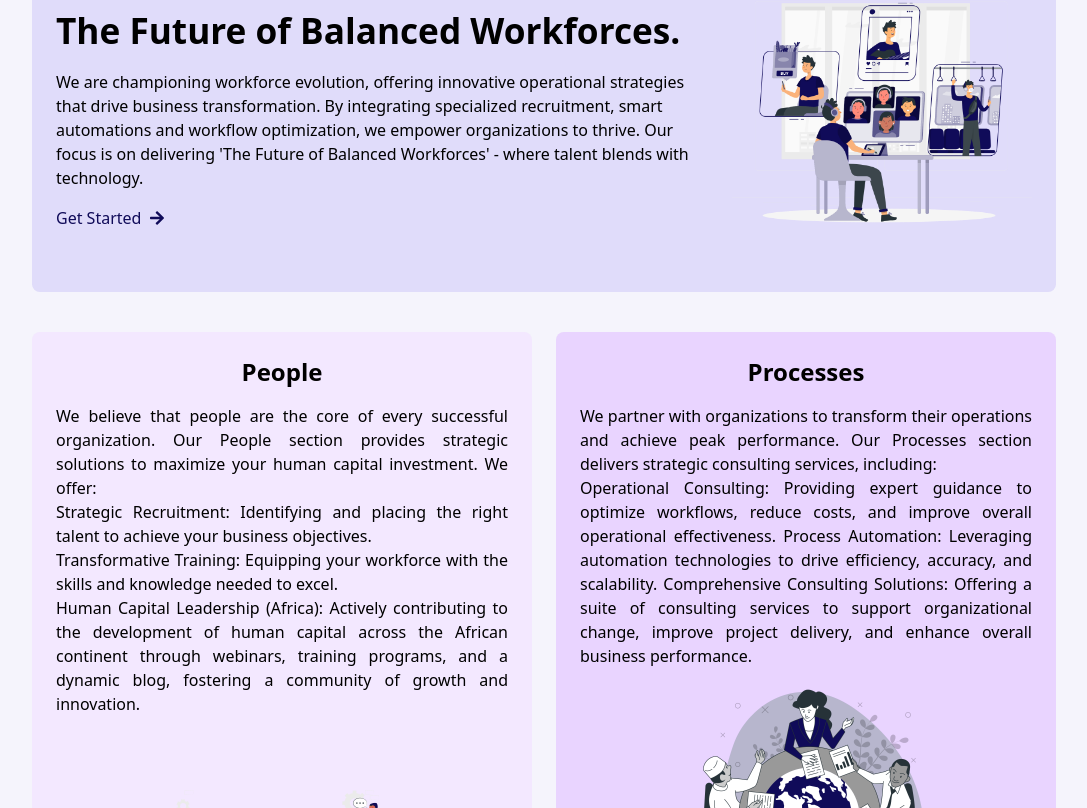
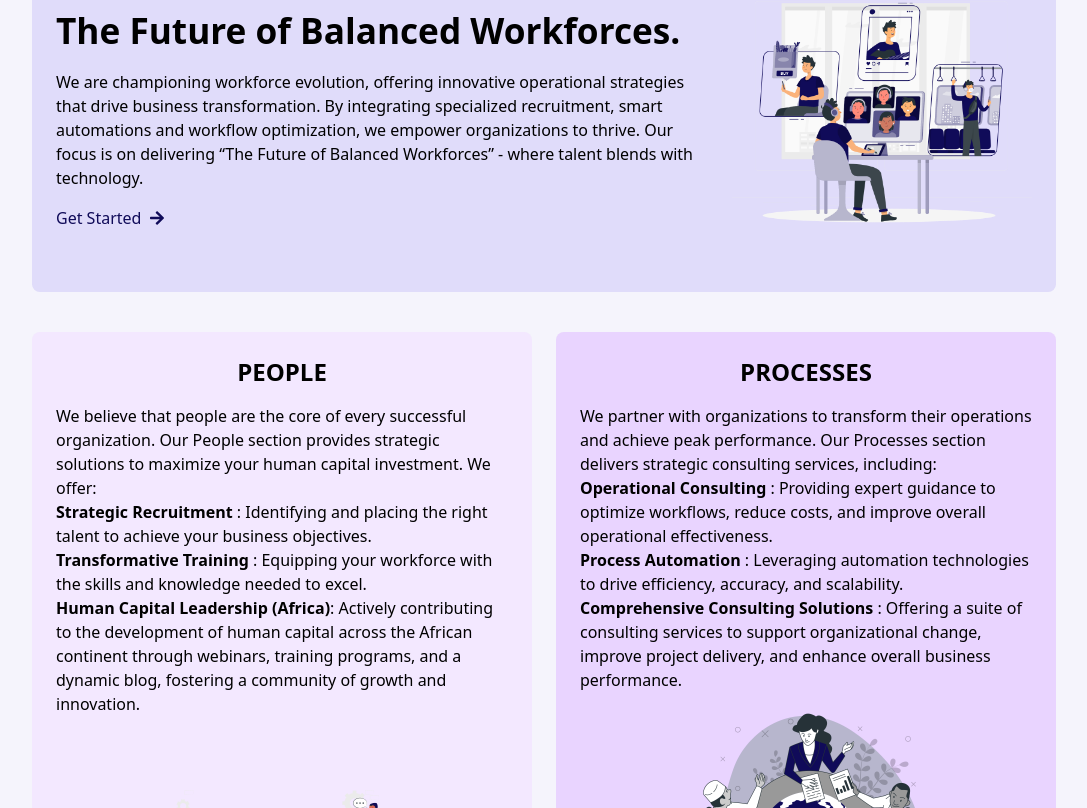
Before and after one commit to streetopsng/streetops, a Next.js app: page / in a window 1280 px wide. Shown: the part 732-1540 px from the top of the page, without its empty margins (96-1183 px from the left). Built offline with nearby package versions, Linux system fonts and the light colour scheme.

Commit message:
typography changes

```diff
--- a/src/components/LandingPageComponents/Header.tsx
+++ b/src/components/LandingPageComponents/Header.tsx
@@ -36,7 +36,7 @@ useEffect(()=>{
 
 
   return (
-    <div  className=" lg:mx-32 md:mx-8 mx-4 mdlg:static relative">
+    <div  className=" xl:mx-32 md:mx-8 mx-4 mdlg:static relative">
         <div style={{zIndex:10}} className="py-4 flex justify-between items-center  ">
 
         <section>
--- a/src/components/LandingPageComponents/HeroSection.tsx
+++ b/src/components/LandingPageComponents/HeroSection.tsx
@@ -21,7 +21,7 @@ gsap.fromTo(headerEl.current,{
     })
     },[])
   return (
-    <div style={{zIndex:2}} className='relative lg:px-32 md:px-8 px-4 flex py-8 md:flex-row flex-col'>
+    <div style={{zIndex:2}} className='relative xl:px-32 md:px-8 px-4 flex py-8 md:flex-row flex-col'>
         {/* First Section */}
         <section className='px-2 md:w-[55%] w-full '>
 <span className='bg-[#2ABFD538] text-[#662AD5] inline-block px-4 rounded-xl text-[0.8rem] '>Powerful Platform</span>
--- a/src/components/LandingPageComponents/Section.tsx
+++ b/src/components/LandingPageComponents/Section.tsx
@@ -6,7 +6,7 @@ import { FaArrowRight } from 'react-icons/fa';
 
 const Section = () => {
   return (
-    <div className="lg:px-32 md:px-8 px-4 flex flex-col justify-start items-center min-h-screen px-4  lg:px-20 py-10 space-y-10">
+    <div className="xl:px-32 md:px-8 px-4 flex flex-col justify-start items-center min-h-screen px-4  lg:px-20 py-10 space-y-10">
       {/* Header Section */}
       {/* <div className="text-center space-y-4 max-w-2xl">
         <h1 className="font-semibold text-2xl sm:text-3xl lg:text-[2.7rem] leading-tight">
@@ -33,13 +33,14 @@ const Section = () => {
             Balanced Workforces.
           </h2>
           <p>
-          We are championing workforce evolution, offering innovative operational strategies that drive business transformation. By integrating specialized recruitment, smart automations and workflow optimization, we empower organizations to thrive. Our focus is on delivering 'The Future of Balanced Workforces' - where talent blends with technology. <></>
+          We are championing workforce evolution, offering innovative operational strategies that drive business transformation. By integrating specialized recruitment, smart automations and workflow optimization, we empower organizations to thrive. Our focus is on delivering <q>The Future of Balanced Workforces</q> - where talent blends with technology. <></>
             {/* <br className="hidden sm:block" />
             payments to suppliers. This type of financing is also known as <></>
             <br className="hidden sm:block" />
             supply chain financing and provides businesses with an <></>
             <br className="hidden sm:block" />
             efficient solution. */}
+
           </p>
           <Link href="/#" className="text-primary flex items-center gap-2">
             Get Started <FaArrowRight />
@@ -52,17 +53,17 @@ const Section = () => {
       <div className="flex flex-col lg:flex-row gap-6 w-full max-w-6xl">
         {/* People */}
         <div className="flex-1 bg-purple-100 p-6 rounded-lg flex flex-col items-center">
-          <h2 className="font-semibold text-xl lg:text-2xl text-center">
+          <h2 className="uppercase font-semibold text-xl lg:text-2xl text-center">
           People
           </h2>
-          <p className="text-base pt-4 text-justify">
+          <p className="text-base pt-4 ">
         We believe that people are the core of every successful organization. Our People section provides strategic solutions to maximize your human capital investment. We offer:
-              <br />
-        Strategic Recruitment: Identifying and placing the right talent to achieve your business objectives.
         <br />
-        Transformative Training: Equipping your workforce with the skills and knowledge needed to excel.
+        <strong>Strategic Recruitment</strong> : Identifying and placing the right talent to achieve your business objectives.
         <br />
-        Human Capital Leadership (Africa): Actively contributing to the development of human capital across the African continent through webinars, training programs, and a dynamic blog, fostering a community of growth and innovation.
+        <strong>Transformative Training</strong> : Equipping your workforce with the skills and knowledge needed to excel.
+        <br />
+        <strong>Human Capital Leadership (Africa)</strong>: Actively contributing to the development of human capital across the African continent through webinars, training programs, and a dynamic blog, fostering a community of growth and innovation.
           </p>
           <Image
             alt="paige"
@@ -75,15 +76,18 @@ const Section = () => {
 
         {/* Processes */}
         <div className="flex-1 bg-purple-200 p-6 rounded-lg flex flex-col items-center">
-          <h2 className="font-semibold text-xl lg:text-2xl text-center">
+          <h2 className=" uppercase font-semibold text-xl lg:text-2xl text-center">
            Processes
           </h2>
-          <p className="text-base pt-4 text-justify">
+          <p className="text-base pt-4">
           We partner with organizations to transform their operations and achieve peak performance. Our Processes section delivers strategic consulting services, including:
-              <br />
-          Operational Consulting: Providing expert guidance to optimize workflows, reduce costs, and improve overall operational effectiveness.
-          Process Automation: Leveraging automation technologies to drive efficiency, accuracy, and scalability.
-          Comprehensive Consulting Solutions: Offering a suite of consulting services to support organizational change, improve project delivery, and enhance overall business performance.
+<br />
+          <strong>Operational Consulting</strong> : Providing expert guidance to optimize workflows, reduce costs, and improve overall operational effectiveness.
+          <br />
+
+          <strong>Process Automation</strong> : Leveraging automation technologies to drive efficiency, accuracy, and scalability.
+          <br />
+          <strong>Comprehensive Consulting Solutions</strong> : Offering a suite of consulting services to support organizational change, improve project delivery, and enhance overall business performance.
           </p>
           <Image
             alt="paige"
@@ -95,9 +99,9 @@ const Section = () => {
         </div>
       </div>
       {/* Get many advanatages section */}
-      <div className="flex flex-col-reverse lg:flex-row items-center mt-10 pt-10 p-6 rounded-lg gap-6 w-full max-w-6xl">
+      {/* <div className="flex flex-col-reverse lg:flex-row items-center mt-10 pt-10 p-6 rounded-lg gap-6 w-full max-w-6xl"> */}
   {/* Text Section */}
-  <div className="flex-1 space-y-4">
+  {/* <div className="flex-1 space-y-4">
     <h2 className="font-semibold text-2xl lg:text-[2.2rem] leading-snug">
       Get many advantages when <></>
       <br className="block sm:hidden" /><></>
@@ -115,11 +119,11 @@ const Section = () => {
     <button type="submit" className="bg-primary text-white p-2 rounded-lg hover:bg-wht border-primary transition-all duration-500 hover:text-primary cursor-pointer">
       Read More
     </button>
-  </div>
+  </div> */}
 
   {/* Image Section */}
-  <Image alt="paige" src="/solution-1.png" width={300} height={300} />
-</div>
+  {/* <Image alt="paige" src="/solution-1.png" width={300} height={300} /> */}
+{/* </div> */}
 
     </div>
   );
```
